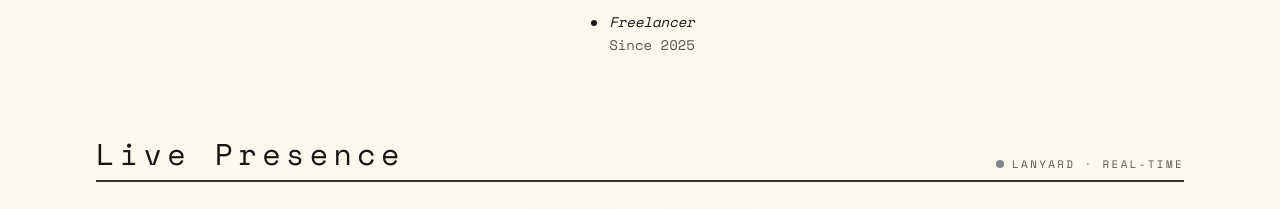
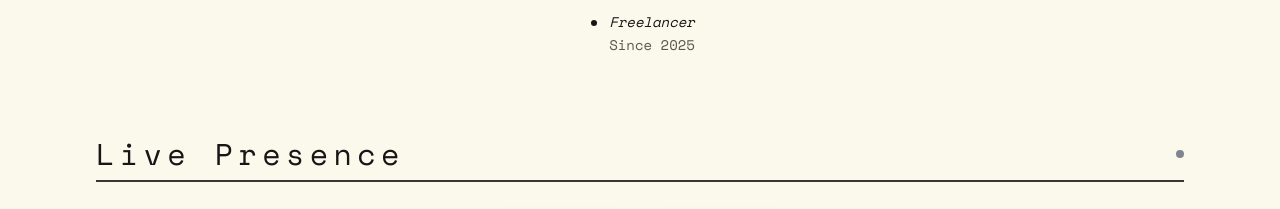
Before and after one commit to ayliee/home, a Next.js app: page / in a window 1280 px wide. Shown: the part 820-1029 px from the top of the page. Built offline with nearby package versions, Linux system fonts and the light colour scheme; no server answers.

Commit message:
style: drop the lanyard label, keep the status dot

```diff
--- a/components/Presence.tsx
+++ b/components/Presence.tsx
@@ -119,10 +119,14 @@ export default function Presence() {
   return (
     <section id="presence" className="scroll-mt-24 py-10 sm:py-14">
       <Reveal>
-        <div className="flex flex-wrap items-end justify-between gap-x-6 gap-y-1">
+        <div className="flex flex-wrap items-center justify-between gap-x-6 gap-y-1">
           <h2 className="section-title">Live Presence</h2>
-          <p className="inline-flex items-center gap-2 font-mono text-[0.68rem] uppercase tracking-[0.22em] text-muted">
-            <span className="relative flex h-2 w-2">
+          <span
+            className="relative flex h-2 w-2"
+            role="img"
+            aria-label={`Discord status: ${status.label}`}
+            title={status.label}
+          >
             <span
               className="absolute inline-flex h-full w-full animate-ping rounded-full opacity-70"
               style={{ backgroundColor: status.color }}
@@ -132,8 +136,6 @@ export default function Presence() {
               style={{ backgroundColor: status.color }}
             />
           </span>
-            Lanyard · real-time
-          </p>
         </div>
         <div className="rule mt-2" />
       </Reveal>
```
Lines whose indentation alone changed are shown as unchanged.
